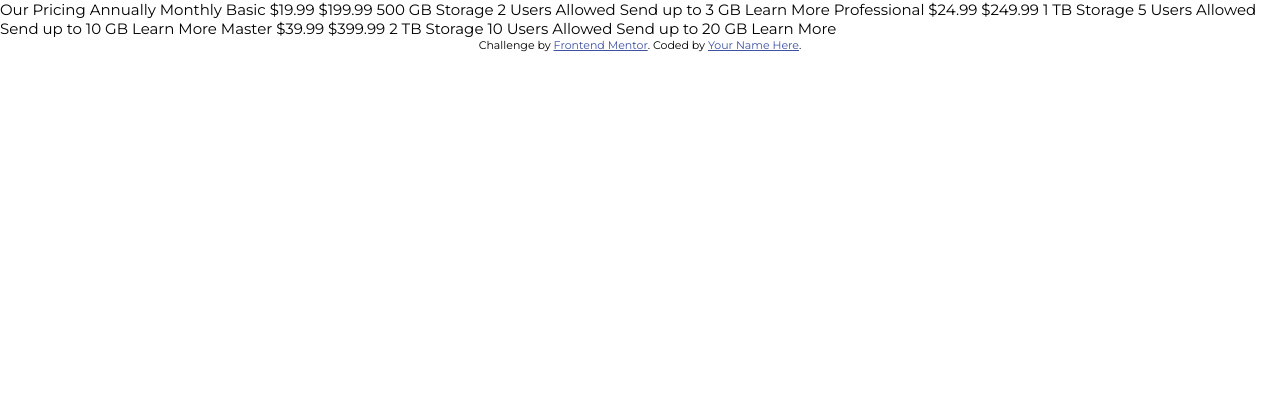
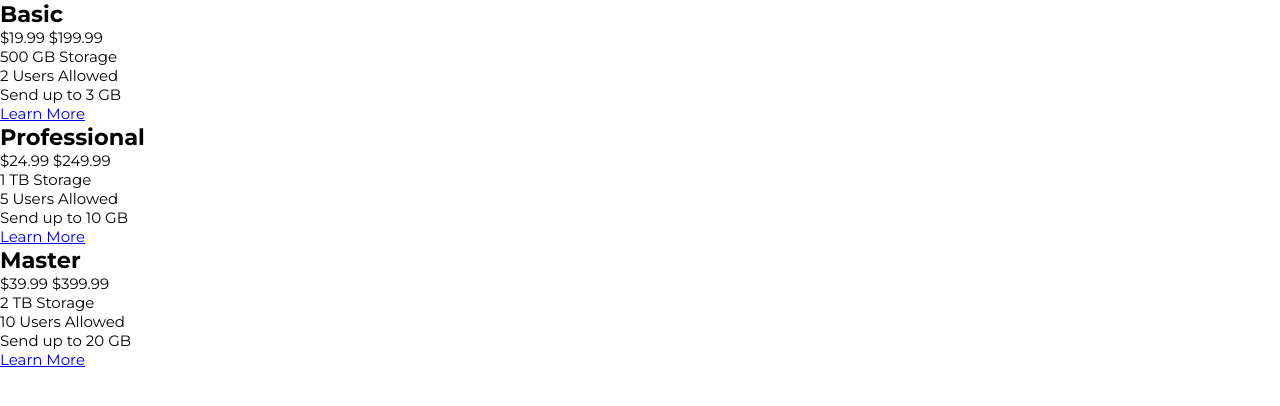
Before and after one commit to domihustinova/pricing-component-with-toggle, a plain HTML site: page index.html in a window 1280 px wide. Drawn offline with Linux system fonts and the light colour scheme.

Commit message:
add: pricing table

```diff
--- a/app/scss/_globals.scss
+++ b/app/scss/_globals.scss
@@ -6,12 +6,12 @@ html {
 *,
 *::before,
 *::after {
+  margin: 0;
+  padding: 0;
   box-sizing: inherit;
 }
 
 body {
-  margin: 0;
-  padding: 0;
   font-family: "Montserrat", sans-serif;
 }
 
--- a/index.html
+++ b/index.html
@@ -31,17 +31,53 @@
     </style>
   </head>
   <body>
-    Our Pricing Annually Monthly Basic &dollar;19.99 &dollar;199.99 500 GB
-    Storage 2 Users Allowed Send up to 3 GB Learn More Professional
-    &dollar;24.99 &dollar;249.99 1 TB Storage 5 Users Allowed Send up to 10 GB
-    Learn More Master &dollar;39.99 &dollar;399.99 2 TB Storage 10 Users Allowed
-    Send up to 20 GB Learn More
+    <!-- <header class="header">
+      <h1>Our Pricing</h1>
+      Annually Monthly
+    </header> -->
 
-    <div class="attribution">
+    <main class="pricing">
+      <div class="pricing__table">
+        <div class="pricing__plan">
+          <h2 class="pricing__plan-title">Basic</h2>
+          <div class="pricing__plan-price">&dollar;19.99 &dollar;199.99</div>
+          <ul class="pricing__plan-features">
+            <li class="pricing__plan-features-item">500 GB Storage</li>
+            <li class="pricing__plan-features-item">2 Users Allowed</li>
+            <li class="pricing__plan-features-item">Send up to 3 GB</li>
+          </ul>
+          <a href="#" class="pricing__plan-cta">Learn More</a>
+        </div>
+
+        <div class="pricing__plan">
+          <h2 class="pricing__plan-title">Professional</h2>
+          <div class="pricing__plan-price">&dollar;24.99 &dollar;249.99</div>
+          <ul class="pricing__plan-features">
+            <li class="pricing__plan-features-item">1 TB Storage</li>
+            <li class="pricing__plan-features-item">5 Users Allowed</li>
+            <li class="pricing__plan-features-item">Send up to 10 GB</li>
+          </ul>
+          <a href="#" class="pricing__plan-cta">Learn More</a>
+        </div>
+
+        <div class="pricing__plan">
+          <h2 class="pricing__plan-title">Master</h2>
+          <div class="pricing__plan-price">&dollar;39.99 &dollar;399.99</div>
+          <ul class="pricing__plan-features">
+            <li class="pricing__plan-features-item">2 TB Storage</li>
+            <li class="pricing__plan-features-item">10 Users Allowed</li>
+            <li class="pricing__plan-features-item">Send up to 20 GB</li>
+          </ul>
+          <a href="#" class="pricing__plan-cta">Learn More</a>
+        </div>
+      </div>
+    </main>
+
+    <!-- <div class="attribution">
       Challenge by
       <a href="https://www.frontendmentor.io?ref=challenge" target="_blank"
         >Frontend Mentor</a
       >. Coded by <a href="#">Your Name Here</a>.
-    </div>
+    </div> -->
   </body>
 </html>
```
Also changed, not shown: dist/style.css, 1 other file.
